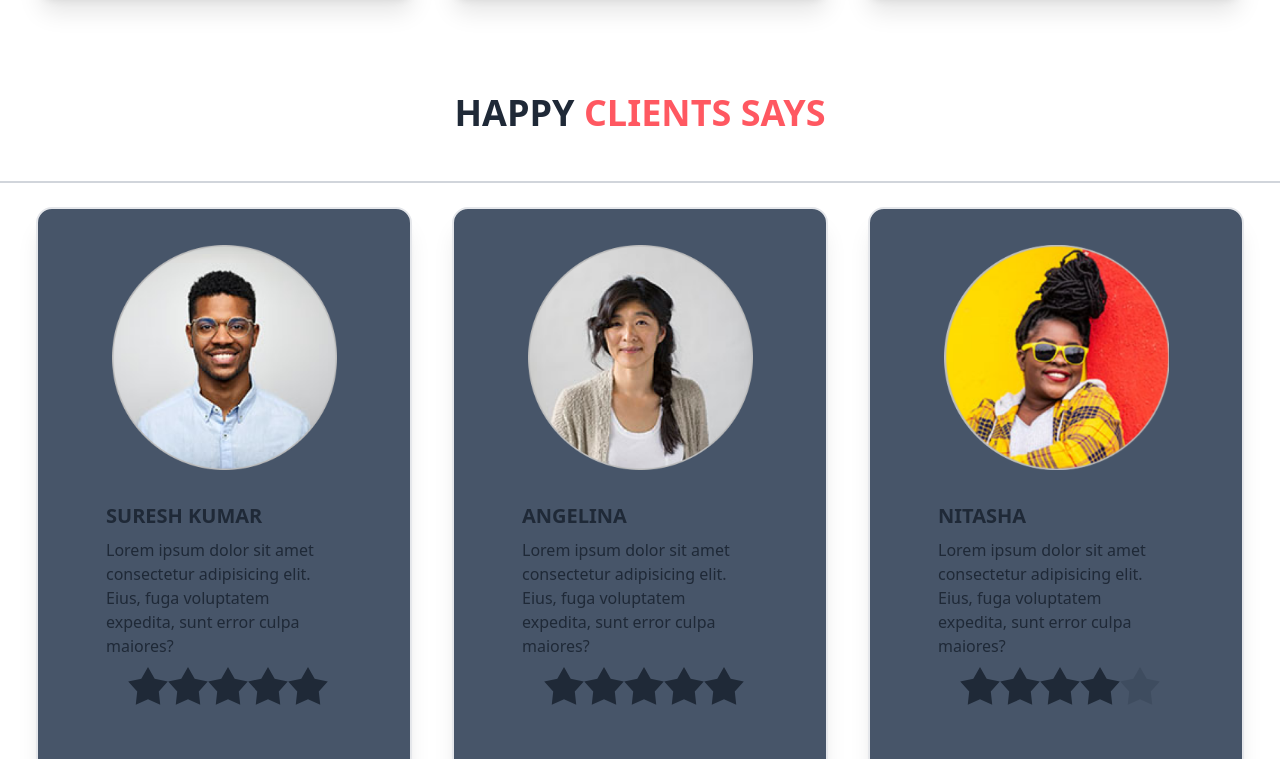
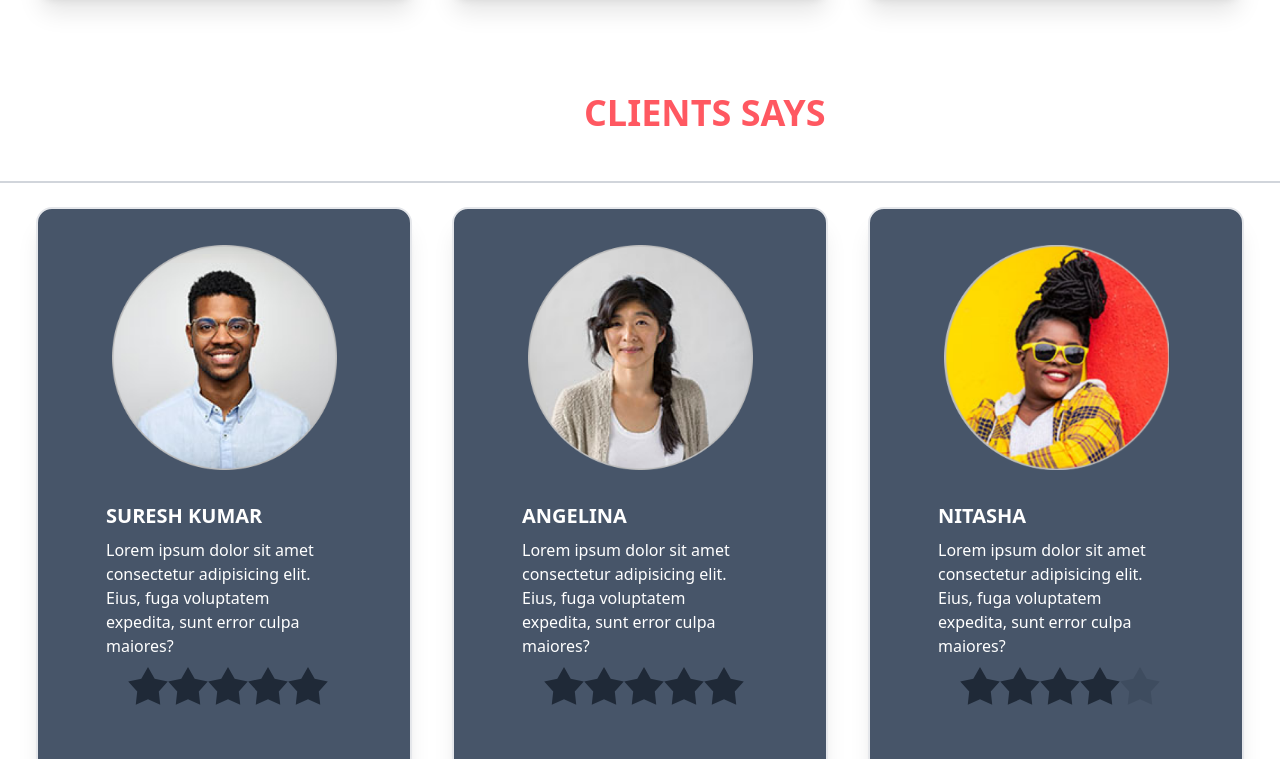
Before and after one commit to Siyan10/biker-zone, a plain HTML site: page index.html in a window 1280 px wide. Shown: the part 1439-2198 px from the top of the page. Drawn offline with nearby package versions, Linux system fonts and the light colour scheme.

Commit message:
mistakes

```diff
--- a/index.html
+++ b/index.html
@@ -162,15 +162,15 @@
 
     <main class="md:container md:mx-auto">
 
-        <section class="my-24">
+        <section class="my-24  t">
             <h3 class="text-4xl mb-12 uppercase text-center font-semibold">latest bikes</h3>
             <hr class="border-t-2 border-gray-300 my-6">
-            <div class="grid grid-cols-1 gap-8 md:grid-cols-2 px-9 lg:grid-cols-3">
-                <div class="card bg-slate-600  shadow-xl">
+            <div class="grid grid-cols-1 gap-8 md:grid-cols-2 px-9  lg:grid-cols-3">
+                <div class="card bg-slate-600   shadow-xl">
                     <figure>
                         <img src="images/others/latest1.png" alt="Bikes!" />
                     </figure>
-                    <div class="card-body">
+                    <div class="card-body ">
                         <h2 class="card-title">
                             DUCATI V15
                             <div class="badge badge-secondary">NEW</div>
@@ -216,7 +216,7 @@
                 </div>
             </div>
         </section>
-        <section class="my-24 ">
+        <section class="my-24 text-white ">
             <h3 class="text-4xl mb-12 uppercase text-center font-semibold">happy <span class="text-error">clients
                     says</span></h3>
                     <hr class="border-t-2 border-gray-300 my-6">
@@ -227,8 +227,8 @@
                         <img src="images/others/user-1.png" class="w-3/4" alt="Shoes" />
                     </figure>
                     <div class="card-body">
-                        <h2 class="uppercase text-1xl card-title">suresh kumar</h2>
-                        <p>Lorem ipsum dolor sit amet consectetur adipisicing elit. Eius, fuga voluptatem expedita, sunt
+                        <h2 class="uppercase text-1xl text-white card-title">suresh kumar</h2>
+                        <p class="text-white">Lorem ipsum dolor sit amet consectetur adipisicing elit. Eius, fuga voluptatem expedita, sunt
                             error culpa maiores?</p>
                         <div class="rating justify-center rating-lg">
                             <input type="radio" name="rating-9" class="rating-hidden" />
@@ -246,8 +246,8 @@
                         <img src="images/others/user-2.png" class="w-3/4" alt="Shoes" />
                     </figure>
                     <div class="card-body">
-                        <h2 class="uppercase text-1xl card-title">angelina </h2>
-                        <p>Lorem ipsum dolor sit amet consectetur adipisicing elit. Eius, fuga voluptatem expedita, sunt
+                        <h2 class="uppercase text-1xl text-white card-title">angelina </h2>
+                        <p class="text-white">Lorem ipsum dolor sit amet consectetur adipisicing elit. Eius, fuga voluptatem expedita, sunt
                             error culpa maiores?</p>
                         <div class="rating justify-center rating-lg">
                             <input type="radio" name="rating-9" class="rating-hidden" />
@@ -265,8 +265,8 @@
                         <img src="images/others/user-3.png" class="w-3/4" alt="Shoes" />
                     </figure>
                     <div class="card-body">
-                        <h2 class="uppercase text-1xl card-title">nitasha </h2>
-                        <p>Lorem ipsum dolor sit amet consectetur adipisicing elit. Eius, fuga voluptatem expedita, sunt
+                        <h2 class="uppercase text-1xl text-white card-title">nitasha </h2>
+                        <p class="text-white">Lorem ipsum dolor sit amet consectetur adipisicing elit. Eius, fuga voluptatem expedita, sunt
                             error culpa maiores?</p>
                         <div class="rating justify-center rating-lg">
                             <input type="radio" name="rating-9" class="rating-hidden" />
@@ -296,7 +296,7 @@
                       <div>
 
 
-                          <div>
+                          <div class="text-white>
                             <div class="collapse collapse-arrow bg-slate-600">
                               <input type="radio" name="my-accordion-1" checked="checked" />
                               <div class="collapse-title text-xl font-medium">Click to open this one and close others</div>
@@ -343,7 +343,7 @@
     </main>
 
 
-        <footer class="footer bg-slate-800 text-base-content p-10">
+        <footer class="footer text-white bg-slate-800 text-base-content p-10">
             <nav>
               <h6 class="footer-title">Services</h6>
               <a class="link link-hover">Branding</a>
```
